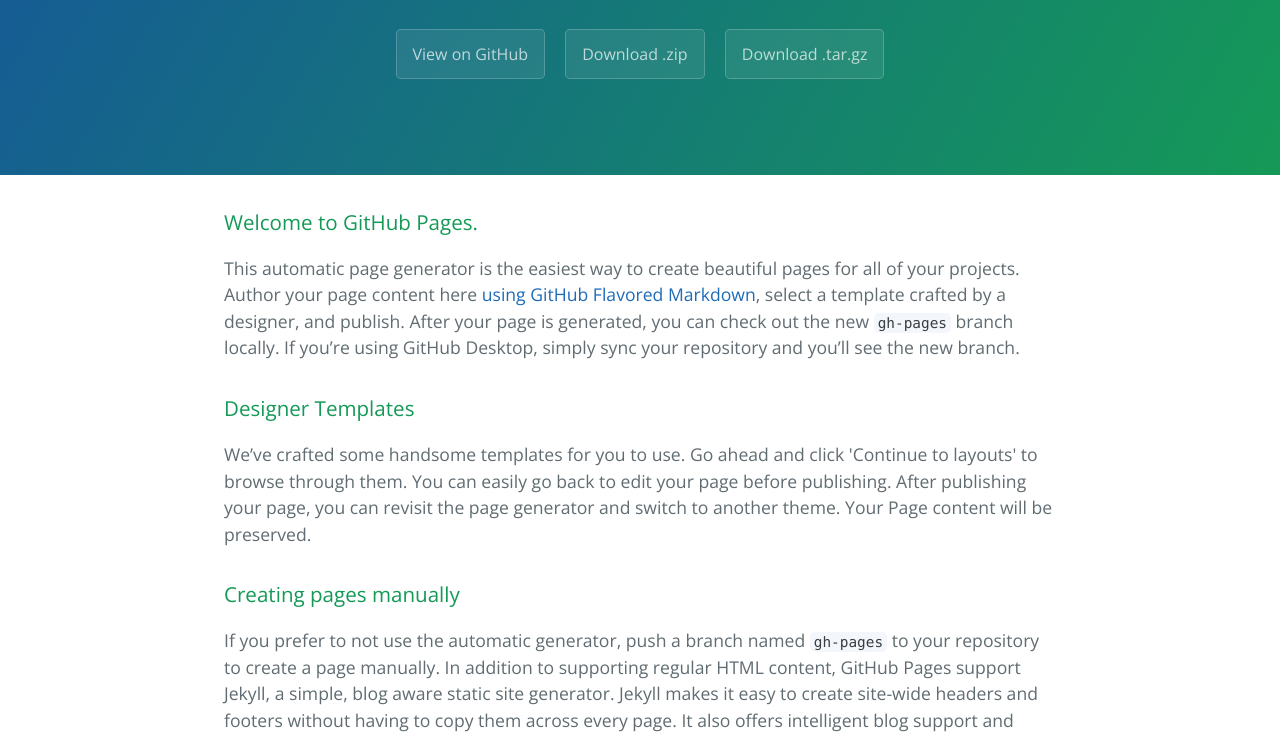
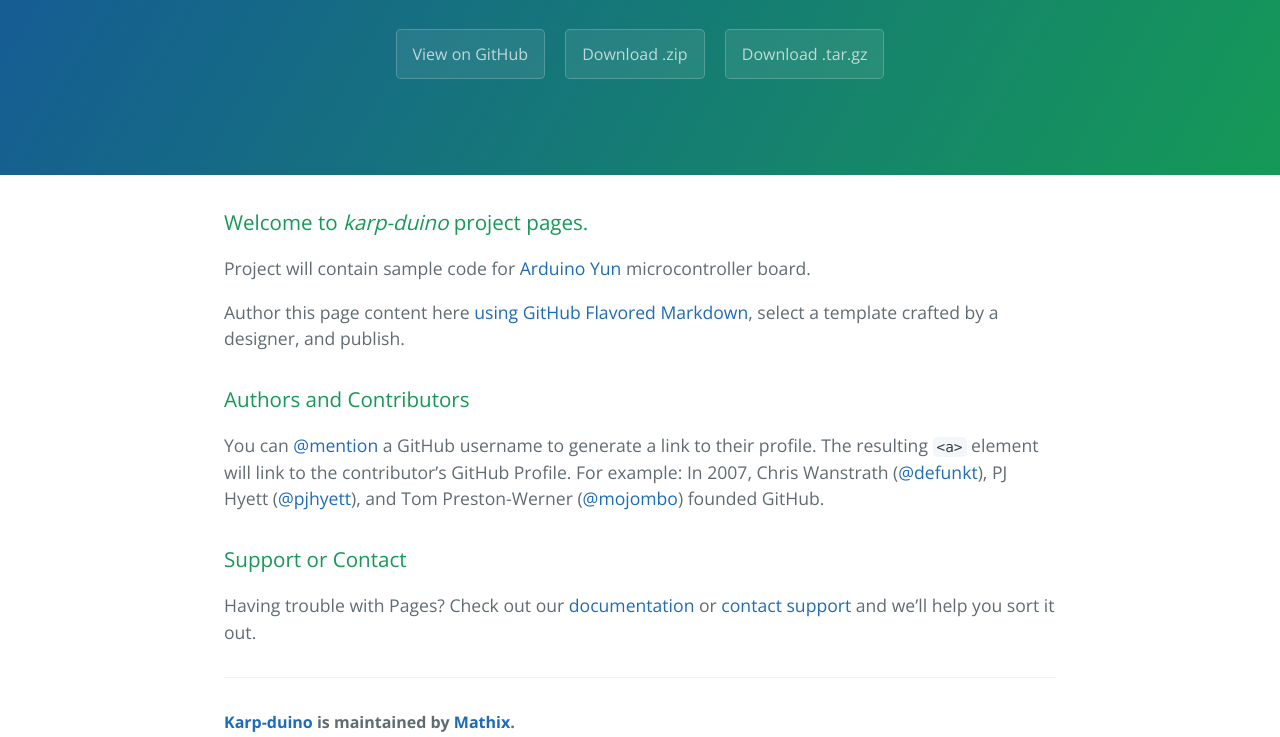
Before and after one commit to KarpEnt/karp-duino, a plain HTML site: page index.html in a window 1280 px wide. Shown: the part 208-945 px from the top of the page. Drawn offline with nearby package versions, Linux system fonts and the light colour scheme.

Commit message:
Update index.html

```diff
--- a/index.html
+++ b/index.html
@@ -20,19 +20,10 @@
 
     <section class="main-content">
       <h3>
-<a id="welcome-to-github-pages" class="anchor" href="#welcome-to-github-pages" aria-hidden="true"><span aria-hidden="true" class="octicon octicon-link"></span></a>Welcome to GitHub Pages.</h3>
+<a id="welcome-to-github-pages" class="anchor" href="#welcome-to-github-pages" aria-hidden="true"><span aria-hidden="true" class="octicon octicon-link"></span></a>Welcome to <em>karp-duino</em> project pages.</h3>
 
-<p>This automatic page generator is the easiest way to create beautiful pages for all of your projects. Author your page content here <a href="https://guides.github.com/features/mastering-markdown/">using GitHub Flavored Markdown</a>, select a template crafted by a designer, and publish. After your page is generated, you can check out the new <code>gh-pages</code> branch locally. If you’re using GitHub Desktop, simply sync your repository and you’ll see the new branch.</p>
-
-<h3>
-<a id="designer-templates" class="anchor" href="#designer-templates" aria-hidden="true"><span aria-hidden="true" class="octicon octicon-link"></span></a>Designer Templates</h3>
-
-<p>We’ve crafted some handsome templates for you to use. Go ahead and click 'Continue to layouts' to browse through them. You can easily go back to edit your page before publishing. After publishing your page, you can revisit the page generator and switch to another theme. Your Page content will be preserved.</p>
-
-<h3>
-<a id="creating-pages-manually" class="anchor" href="#creating-pages-manually" aria-hidden="true"><span aria-hidden="true" class="octicon octicon-link"></span></a>Creating pages manually</h3>
-
-<p>If you prefer to not use the automatic generator, push a branch named <code>gh-pages</code> to your repository to create a page manually. In addition to supporting regular HTML content, GitHub Pages support Jekyll, a simple, blog aware static site generator. Jekyll makes it easy to create site-wide headers and footers without having to copy them across every page. It also offers intelligent blog support and other advanced templating features.</p>
+<p>Project will contain sample code for <a href="https://www.arduino.cc/en/Main/ArduinoBoardYun">Arduino Yun</a> microcontroller board.</p>
+<p>Author this page content here <a href="https://guides.github.com/features/mastering-markdown/">using GitHub Flavored Markdown</a>, select a template crafted by a designer, and publish.</p>
 
 <h3>
 <a id="authors-and-contributors" class="anchor" href="#authors-and-contributors" aria-hidden="true"><span aria-hidden="true" class="octicon octicon-link"></span></a>Authors and Contributors</h3>
@@ -47,9 +38,6 @@
       <footer class="site-footer">
         <span class="site-footer-owner"><a href="https://github.com/KarpEnt/karp-duino">Karp-duino</a> is maintained by <a href="https://github.com/KarpEnt">Mathix</a>.</span>
       </footer>
-
     </section>
-
-
   </body>
 </html>
```
